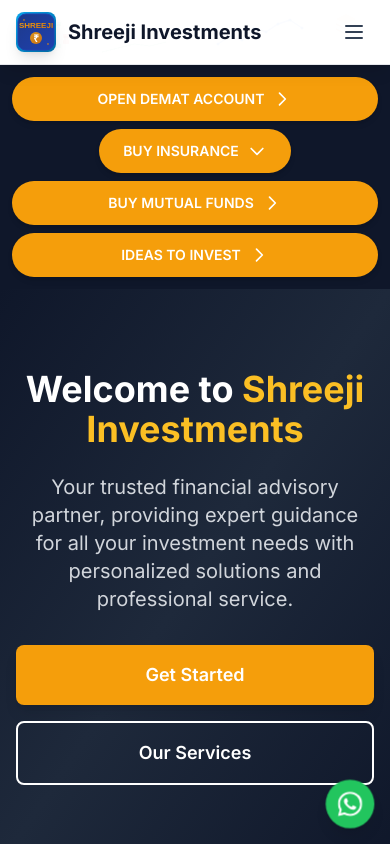
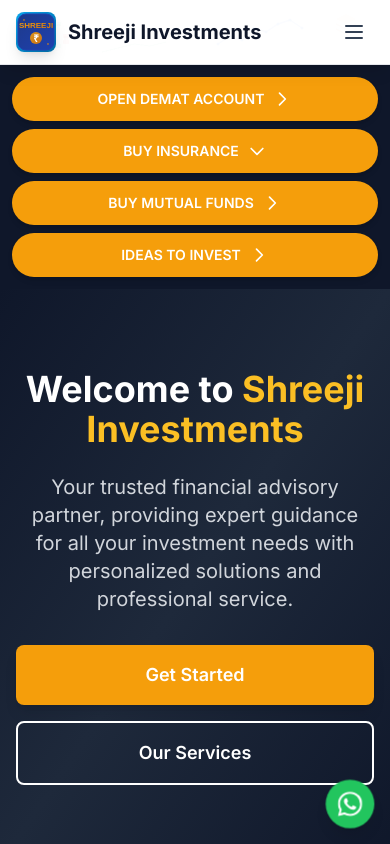
Before and after one commit to snehalshah143/shreeji-investments, a React (Vite) app: page / in a window 390 px wide. Shown: the top 844 px of the page. Built offline with nearby package versions, Linux system fonts and the light colour scheme.

Commit message:
Fix BUY INSURANCE button mobile alignment: Add mobile-only CSS media query with targeted classes

```diff
--- a/src/components/ActionButtons.jsx
+++ b/src/components/ActionButtons.jsx
@@ -77,10 +77,10 @@
       </button>
 
       {/* Buy Insurance Button with Dropdown */}
-      <div className="relative" ref={dropdownRef}>
+      <div className="relative buy-insurance-container" ref={dropdownRef}>
         <button
           onClick={() => setIsInsuranceDropdownOpen(!isInsuranceDropdownOpen)}
-          className="bg-gold-500 hover:bg-gold-600 text-white font-semibold py-3 px-6 rounded-full shadow-md hover:shadow-lg transition-all duration-200 flex items-center justify-center gap-2 text-sm w-full sm:w-auto m-0"
+          className="buy-insurance-button bg-gold-500 hover:bg-gold-600 text-white font-semibold py-3 px-6 rounded-full shadow-md hover:shadow-lg transition-all duration-200 flex items-center justify-center gap-2 text-sm w-full sm:w-auto m-0"
         >
           <span>BUY INSURANCE</span>
           <svg
--- a/src/index.css
+++ b/src/index.css
@@ -68,3 +68,16 @@
 .animate-scroll {
   animation: scroll 15s linear infinite;
 }
+
+/* Mobile-only fix for BUY INSURANCE button alignment */
+@media (max-width: 640px) {
+  .buy-insurance-container {
+    width: 100% !important;
+  }
+
+  .buy-insurance-button {
+    width: 100% !important;
+    margin: 0 !important;
+    padding: 0.75rem 1.5rem !important;
+  }
+}
```
